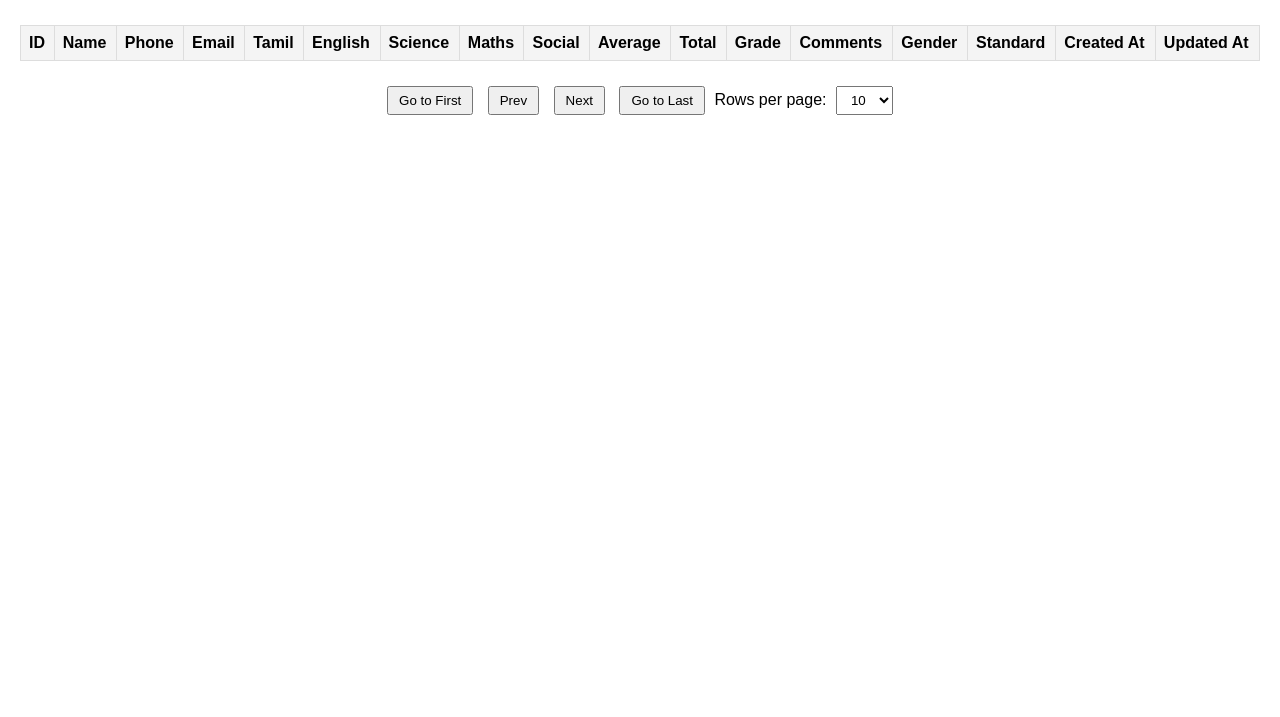
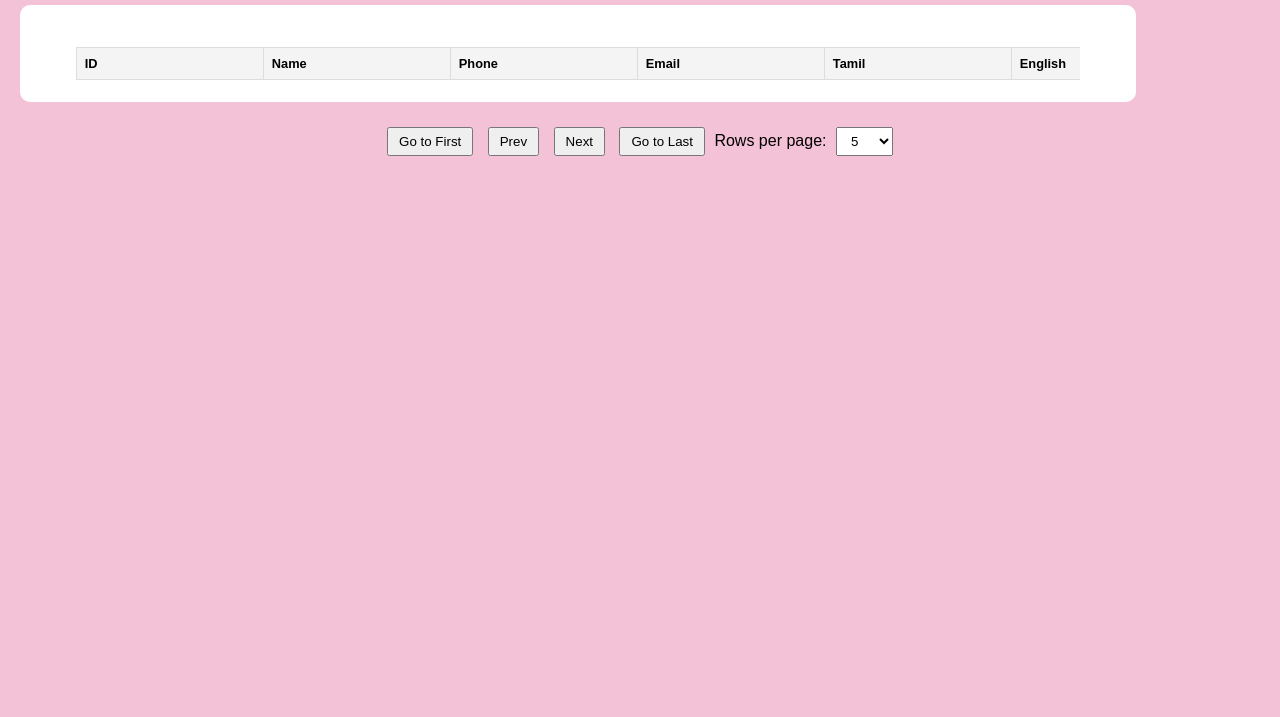
Before and after one commit to developer24Sri/Student-marks-management, a plain HTML site: page show.html in a window 1280 px wide. Shown: the part 83-800 px from the top of the page. Drawn offline with Linux system fonts and the light colour scheme; no server answers.

Commit message:
completed table design

```diff
--- a/show.html
+++ b/show.html
@@ -8,17 +8,39 @@
       body {
         font-family: Arial, sans-serif;
         margin: 20px;
+        background-color: #F4C2D7;
       }
+
+      .dynamic-wrapper {
+        width: 90%;
+        background-color: white;
+        border-radius: 10px;
+      }
+
+      .table-wrapper {
+        width: 90%;
+        margin: 0 auto;
+        padding: 2% 0%;
+        /* max-width: 100%; */
+        overflow-x: auto;
+      }
+
       table {
-        width: 100%;
+        width: 1600px;
         border-collapse: collapse;
         margin-top: 20px;
+        table-layout: fixed;
       }
+
       th,
       td {
+        width: 170px;
+        /* white-space: wrap; */
+        overflow: hidden;
         border: 1px solid #ddd;
         padding: 8px;
         text-align: left;
+        font-size: 0.8rem;
       }
       th {
         background-color: #f4f4f4;
@@ -57,7 +79,8 @@
         <button id="editBtn">Edit</button>
       </div>
     </div>
-
+    <div class="dynamic-wrapper">
+      <div class="table-wrapper">
         <table id="studentTable">
           <thead>
             <tr>
@@ -82,6 +105,8 @@
           </thead>
           <tbody></tbody>
         </table>
+      </div>
+    </div>
 
     <div class="pagination">
       <button class="go-to-first">Go to First</button>
@@ -92,8 +117,8 @@
       <label>
         Rows per page:
         <select id="rowsPerPage">
-          <option value="5">5</option>
-          <option value="10" selected>10</option>
+          <option value="5" selected>5</option>
+          <option value="10">10</option>
           <option value="15">15</option>
           <option value="20">20</option>
         </select>
```
Lines whose indentation alone changed are shown as unchanged.
